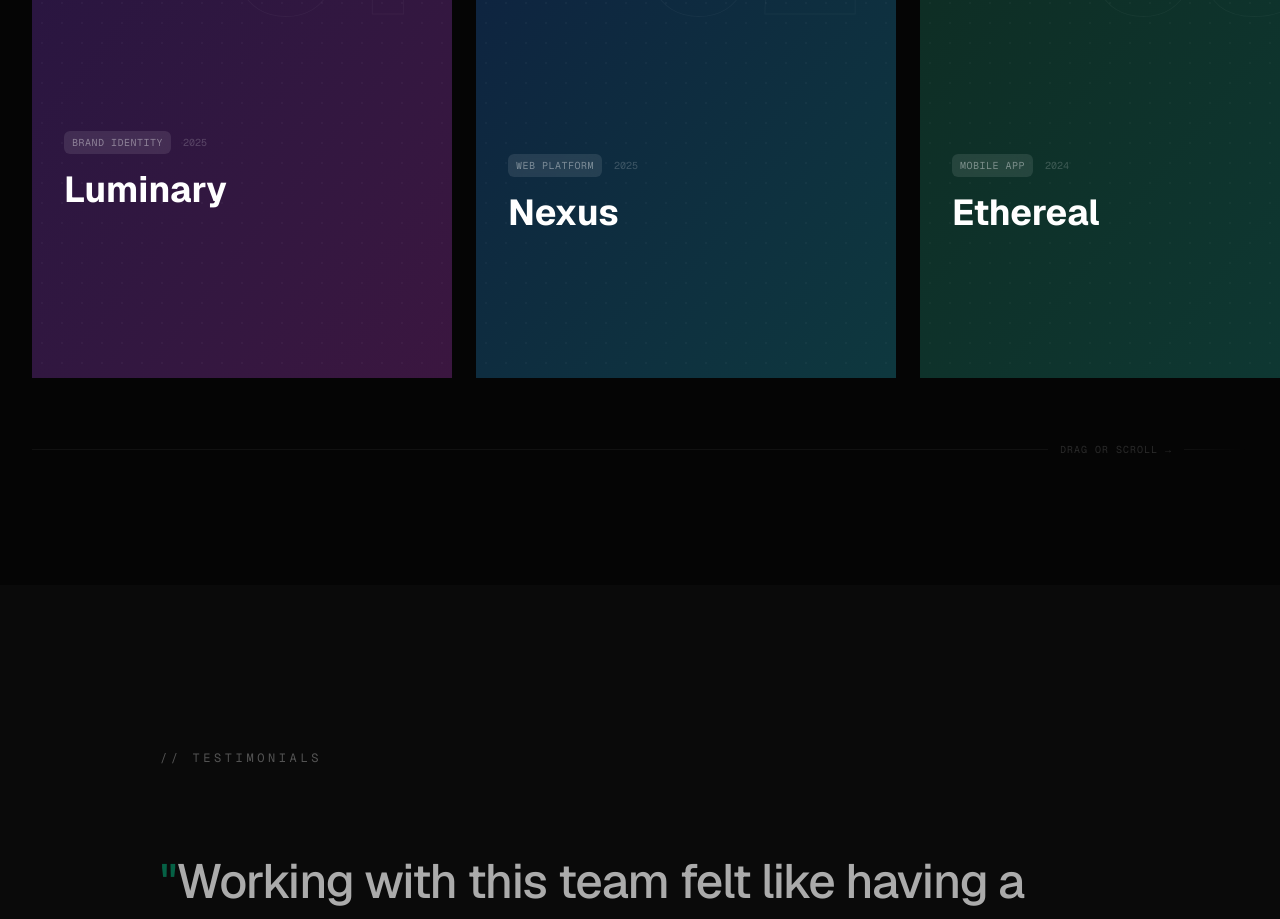
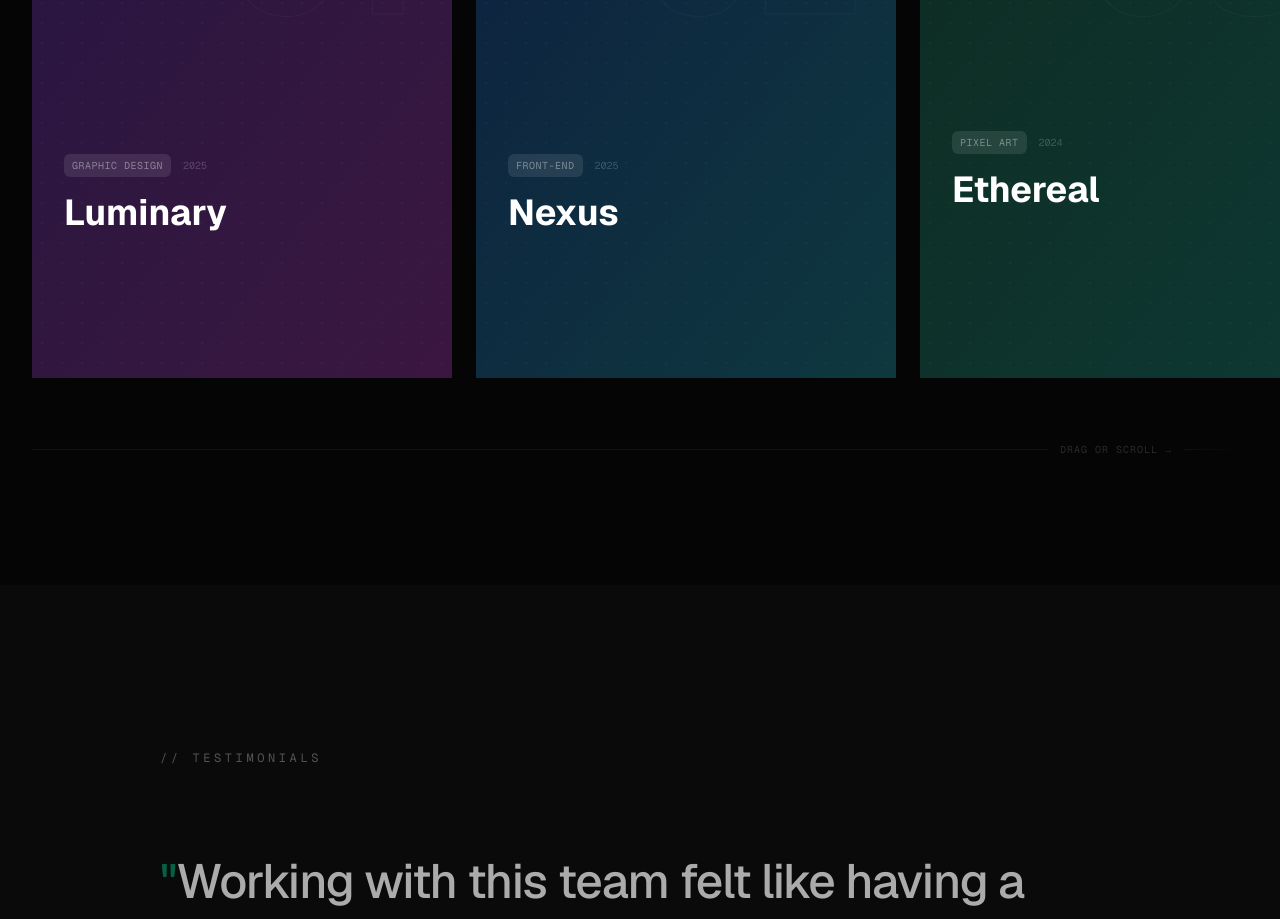
Before and after one commit to matnep/desainep, a React (Vite) app: page / in a window 1280 px wide. Shown: the part 3058-3977 px from the top of the page. Built offline with nearby package versions, Linux system fonts and the light colour scheme; no server answers.

Commit message:
update: portfolio component changes

```diff
--- a/src/components/Portfolio.jsx
+++ b/src/components/Portfolio.jsx
@@ -5,45 +5,45 @@ import TiltCard from "./TiltCard";
 const projects = [
     {
         title: "Luminary",
-        category: "Brand Identity",
+        category: "Graphic Design",
         year: "2025",
         gradient: "from-violet-600 to-fuchsia-500",
-        desc: "A complete brand overhaul for an AI-first startup, crafting a visual language that bridges cutting-edge tech and human warmth.",
+        desc: "A bespoke visual identity system including custom typography and brand guidelines for a creative studio.",
     },
     {
         title: "Nexus",
-        category: "Web Platform",
+        category: "Front-End",
         year: "2025",
         gradient: "from-blue-600 to-cyan-400",
-        desc: "An enterprise collaboration platform with real-time features, designed for teams of 1000+.",
+        desc: "A high-performance interactive interface built with React and Framer Motion for seamless user navigation.",
     },
     {
         title: "Ethereal",
-        category: "Mobile App",
+        category: "Pixel Art",
         year: "2024",
         gradient: "from-emerald-600 to-teal-400",
-        desc: "A meditation and wellness app with immersive soundscapes and biometric-driven recommendations.",
+        desc: "A collection of hand-crafted environment assets and frame-by-frame character animations in 64x64 resolution.",
     },
     {
         title: "Prism",
-        category: "E-Commerce",
+        category: "Graphic Design",
         year: "2024",
         gradient: "from-orange-500 to-amber-400",
-        desc: "A luxury fashion marketplace with AR try-on, editorial lookbooks, and AI-powered styling.",
+        desc: "Strategic promotional artwork and digital assets designed to create a cohesive and bold visual presence.",
     },
     {
         title: "Vortex",
-        category: "SaaS Dashboard",
+        category: "Game Development",
         year: "2024",
         gradient: "from-rose-500 to-pink-400",
-        desc: "An analytics dashboard that turns complex data into beautiful, actionable visual stories.",
+        desc: "A retro-inspired arcade shooter demo featuring custom physics, particle systems, and integrated pixel art.",
     },
     {
         title: "Zenith",
-        category: "AI Platform",
+        category: "Front-End",
         year: "2025",
         gradient: "from-indigo-600 to-blue-400",
-        desc: "An AI infrastructure platform for deploying, monitoring, and scaling machine learning models.",
+        desc: "A minimalist, responsive dashboard focused on clean data visualization and optimal performance.",
     },
 ];
 
```
